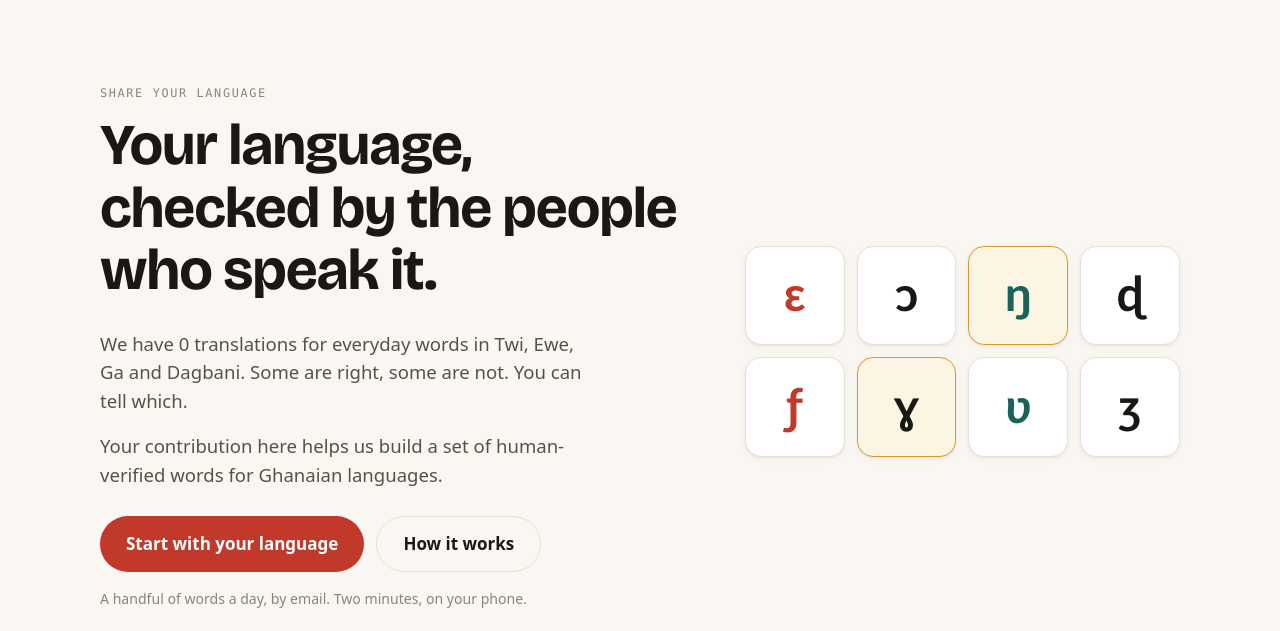
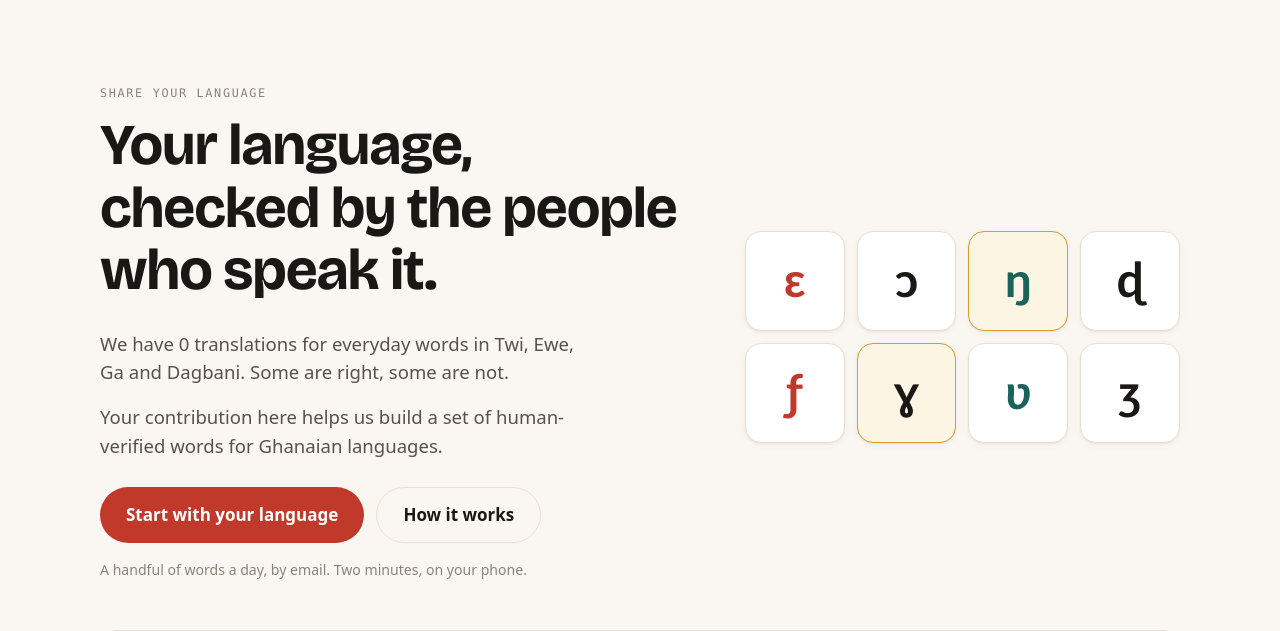
Before and after one commit to michsethowusu/SHOLA, a Flask app: page / in a window 1280 px wide. Shown: the part 63-694 px from the top of the page. Run offline with Flask 3, Linux system fonts and the light colour scheme; data that the repository does not hold is empty.

Commit message:
Drop 'You can tell which' from the hero
Co-Authored-By: Claude Opus 5 (1M context) <noreply@anthropic.com>

```diff
--- a/shola/templates/index.html
+++ b/shola/templates/index.html
@@ -8,8 +8,7 @@
       <h1>Your language, checked by the people who speak it.</h1>
       <p class="lede">
         We have {{ stats.words | thousands }} translations for everyday words in
-        Twi, Ewe, Ga and Dagbani. Some are right, some are not. You can tell
-        which.
+        Twi, Ewe, Ga and Dagbani. Some are right, some are not.
       </p>
       <p class="lede">
         Your contribution here helps us build a set of human-verified words for
```
